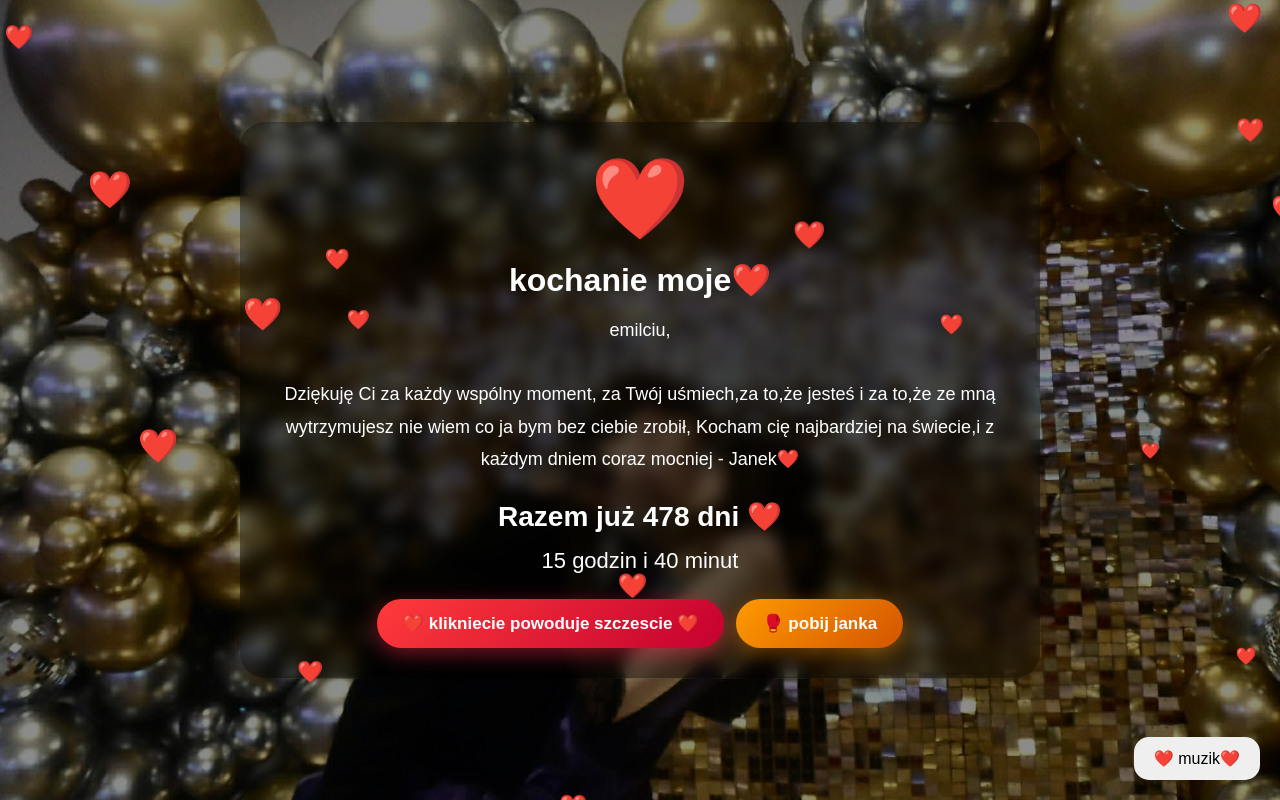
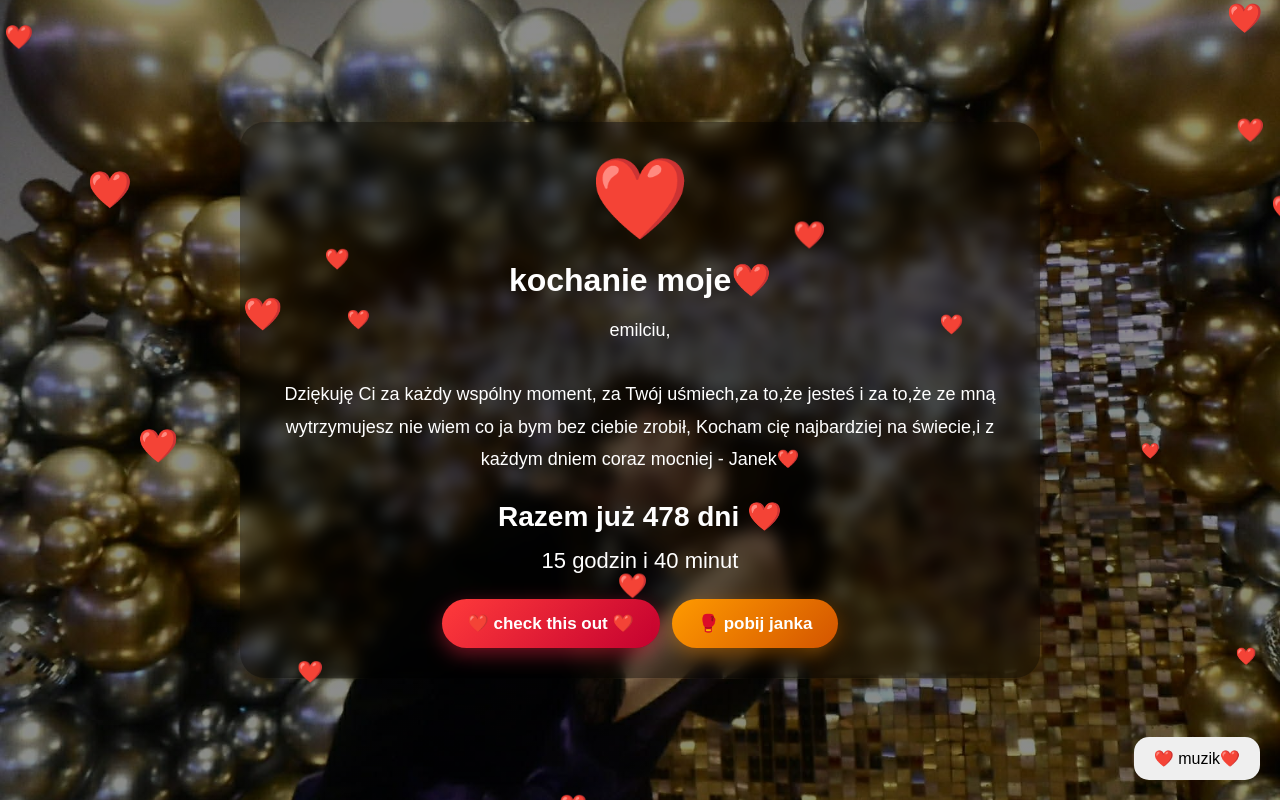
Before and after one commit to emishijanish/emishijanish, a plain HTML site: page index.html in a window 1280 px wide. Drawn offline with Linux system fonts and the light colour scheme.

Commit message:
Update index.html

```diff
--- a/index.html
+++ b/index.html
@@ -259,7 +259,7 @@ h1{
 
         <!-- NOWE: przycisk -->
         <div class="btn-row">
-            <button class="surprise-btn" id="openHeart">❤️ klikniecie powoduje szczescie ❤️</button>
+            <button class="surprise-btn" id="openHeart">❤️ check this out ❤️</button>
             <button class="surprise-btn open-game-btn" id="openGame">🥊 pobij janka</button>
         </div>
 
```
